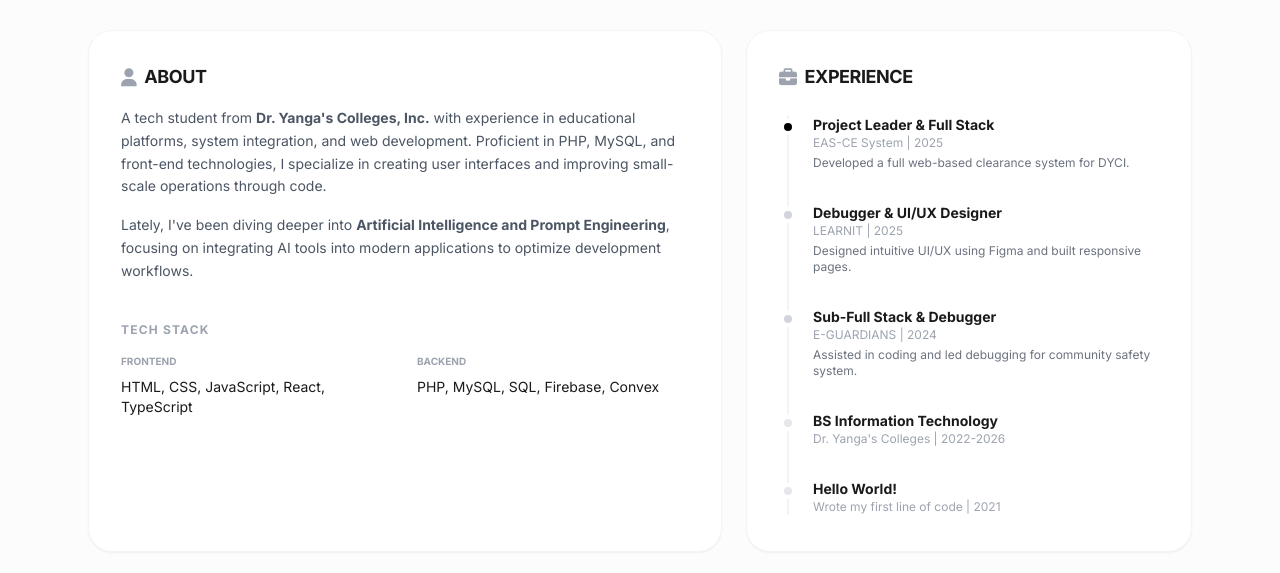
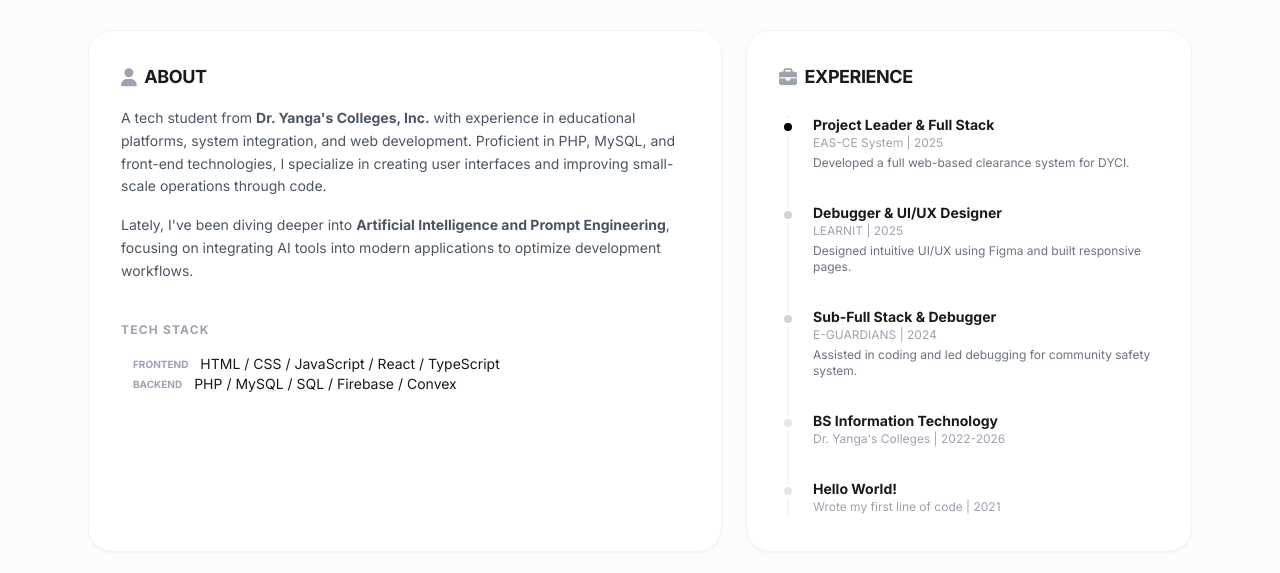
Before and after one commit to dvcode-markjames/markjamesrogelio, a website: page index.html in a window 1280 px wide. Shown: the part 192-765 px from the top of the page. Drawn offline with Linux system fonts and the light colour scheme; no server answers.

Commit message:
update: tech stack

```diff
--- a/index.html
+++ b/index.html
@@ -215,17 +215,19 @@
                 Lately, I've been diving deeper into <strong>Artificial Intelligence and Prompt Engineering</strong>, focusing on integrating AI tools into modern applications to optimize development workflows.
             </p>
             <div class="mt-10">
-                <h3 class="text-xs font-bold uppercase tracking-widest text-gray-400 mb-4">Tech Stack</h3>
-                <div class="grid grid-cols-2 gap-6">
-                    <div>
-                        <p class="text-[10px] font-bold mb-2 text-gray-400 uppercase">Frontend</p>
-                        <p class="text-sm font-medium">HTML, CSS, JavaScript, React, TypeScript</p>
-                    </div>
-                    <div>
-                        <p class="text-[10px] font-bold mb-2 text-gray-400 uppercase">Backend</p>
-                        <p class="text-sm font-medium">PHP, MySQL, SQL, Firebase, Convex</p>
-                    </div>
+            <h3 class="text-xs font-bold uppercase tracking-widest text-gray-400 mb-4">Tech Stack</h3>
+            <div class="space-y-3">
+                <div class="flex items-center gap-3 flex-wrap">
+                    <span class="w-2 h-2 rounded-full bg-blue-400 flex-shrink-0"></span>
+                    <span class="text-[10px] font-bold text-gray-400 uppercase w-14">Frontend</span>
+                    <span class="text-sm font-medium">HTML <span class="text-gray-300 dark:text-zinc-600">/</span> CSS <span class="text-gray-300 dark:text-zinc-600">/</span> JavaScript <span class="text-gray-300 dark:text-zinc-600">/</span> React <span class="text-gray-300 dark:text-zinc-600">/</span> TypeScript</span>
                 </div>
+                <div class="flex items-center gap-3 flex-wrap">
+                    <span class="w-2 h-2 rounded-full bg-emerald-400 flex-shrink-0"></span>
+                    <span class="text-[10px] font-bold text-gray-400 uppercase w-14">Backend</span>
+                    <span class="text-sm font-medium">PHP <span class="text-gray-300 dark:text-zinc-600">/</span> MySQL <span class="text-gray-300 dark:text-zinc-600">/</span> SQL <span class="text-gray-300 dark:text-zinc-600">/</span> Firebase <span class="text-gray-300 dark:text-zinc-600">/</span> Convex</span>
+                </div>
+            </div>
             </div>
         </div>
 
```
